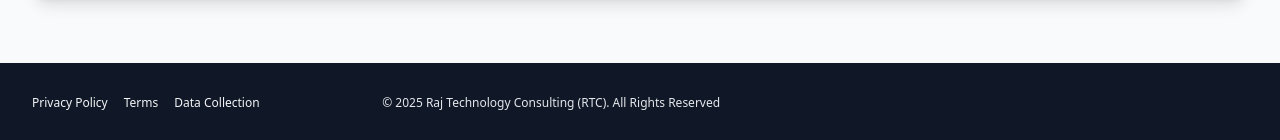
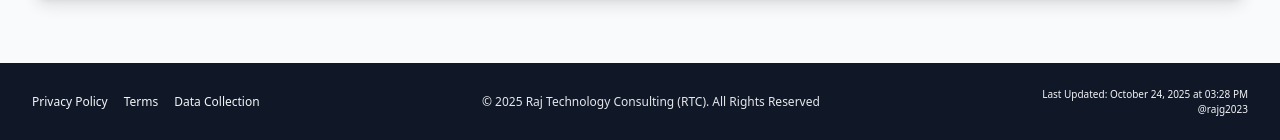
Before and after one commit to rajg2023/RajConsultingPortfolio, a React (Vite) app: page /#/ in a window 1280 px wide. Shown: the part 1876-2016 px from the top of the page. Built offline with nearby package versions, Linux system fonts and the light colour scheme; no server answers.

Commit message:
Adjusting footer and other services  within the application

```diff
--- a/package.json
+++ b/package.json
@@ -4,6 +4,8 @@
   "version": "0.0.0",
   "type": "module",
   "scripts": {
+    "prebuild": "node scripts/generate-build-info.js",
+    "predev": "node scripts/generate-build-info.js",
     "dev": "vite",
     "build": "vite build",
     "lint": "eslint .",
--- /dev/null
+++ b/scripts/generate-build-info.js
@@ -0,0 +1,33 @@
+// scripts/generate-build-info.js
+import { writeFileSync, mkdirSync, existsSync } from 'fs';
+import { join } from 'path';
+import { fileURLToPath } from 'url';
+import { execSync } from 'child_process';
+
+const __dirname = fileURLToPath(new URL('.', import.meta.url));
+
+try {
+  const lastCommitDate = execSync('git log -1 --format=%cI').toString().trim();
+  const lastCommitUser = execSync('git log -1 --pretty=format:"%an"').toString().trim();
+
+  const buildInfo = {
+    lastUpdated: lastCommitDate,
+    githubUsername: 'rajg2023',
+    version: process.env.npm_package_version || '1.0.0'
+  };
+
+  // Ensure public directory exists
+  const publicDir = join(process.cwd(), 'public');
+  if (!existsSync(publicDir)) {
+    mkdirSync(publicDir, { recursive: true });
+  }
+
+  writeFileSync(
+    join(publicDir, 'build-info.json'),
+    JSON.stringify(buildInfo, null, 2)
+  );
+  console.log('Build info generated successfully');
+} catch (error) {
+  console.error('Error generating build info:', error);
+  // Don't throw error to prevent build from failing
+}
--- a/src/components/Footer.jsx
+++ b/src/components/Footer.jsx
@@ -1,28 +1,45 @@
+// src/components/Footer.jsx
 import React from 'react';
 import { Link } from 'react-router-dom';
+import { useBuildInfo } from '../hooks/useBuildInfo';
 
-const Footer = ({ setActiveSection }) => {
+const Footer = () => {
   const currentYear = new Date().getFullYear();
+  const { formattedDate, githubUsername, isLoading } = useBuildInfo();
+
+  if (isLoading) {
+    return null;
+  }
 
   return (
     <footer className="bg-gray-900 text-white w-full">
-      <div className="w-full px-4 sm:px-6 lg:px-8 py-8">
+      <div className="w-full px-4 sm:px-6 lg:px-8 py-6">
         <div className="max-w-7xl mx-auto">
-          <div className="flex flex-col md:flex-row items-center justify-between">
+          <div className="flex flex-col md:flex-row items-center justify-between gap-4">
             {/* Left-aligned links */}
-            <div className="flex flex-wrap gap-4 text-xs text-gray-100 mb-3 md:mb-0">
+            <div className="flex flex-wrap gap-4 text-xs text-gray-100">
               <Link to="/legal#privacy" className="hover:text-gray-200 transition-colors">Privacy Policy</Link>
               <Link to="/legal#terms" className="hover:text-gray-200 transition-colors">Terms</Link>
               <Link to="/legal#data" className="hover:text-gray-200 transition-colors">Data Collection</Link>
             </div>
 
             {/* Centered copyright */}
-            <div className="text-xs text-gray-200">
+            <div className="text-xs text-gray-200 whitespace-nowrap">
               © {currentYear} Raj Technology Consulting (RTC). All Rights Reserved
             </div>
 
-            {/* Empty div to balance the flex layout */}
-            <div className="hidden md:block w-1/3"></div>
+            {/* Right-aligned build info */}
+            <div className="text-right text-[10px] text-gray-100">
+              <div>Last Updated: {formattedDate}</div>
+              <a
+                href={`https://github.com/${githubUsername}`}
+                target="_blank"
+                rel="noopener noreferrer"
+                className="hover:text-gray-300"
+              >
+                @{githubUsername}
+              </a>
+            </div>
           </div>
         </div>
       </div>
--- /dev/null
+++ b/src/hooks/useBuildInfo.js
@@ -0,0 +1,52 @@
+// src/hooks/useBuildInfo.js
+import { useState, useEffect } from 'react';
+
+// Fallback data in case the build-info.json is not available
+const FALLBACK_INFO = {
+  lastUpdated: new Date().toISOString(),
+  githubUsername: 'rajg2023',
+  version: '1.0.0'
+};
+
+export function useBuildInfo() {
+  const [buildInfo, setBuildInfo] = useState({
+    ...FALLBACK_INFO,
+    isLoading: true
+  });
+
+  useEffect(() => {
+    const fetchBuildInfo = async () => {
+      try {
+        const response = await fetch('/build-info.json');
+        if (!response.ok) {
+          throw new Error('Build info not found');
+        }
+        const data = await response.json();
+        setBuildInfo({
+          ...data,
+          isLoading: false
+        });
+      } catch (error) {
+        console.warn('Using fallback build info:', error.message);
+        setBuildInfo({
+          ...FALLBACK_INFO,
+          isLoading: false
+        });
+      }
+    };
+
+    fetchBuildInfo();
+  }, []);
+
+  return {
+    ...buildInfo,
+    formattedDate: buildInfo.lastUpdated ? new Date(buildInfo.lastUpdated).toLocaleString('en-US', {
+      year: 'numeric',
+      month: 'long',
+      day: 'numeric',
+      hour: '2-digit',
+      minute: '2-digit',
+      hour12: true
+    }) : 'Unknown'
+  };
+}
```
Also changed, not shown: 1 other file (tests, documents, lock files or other folders).
